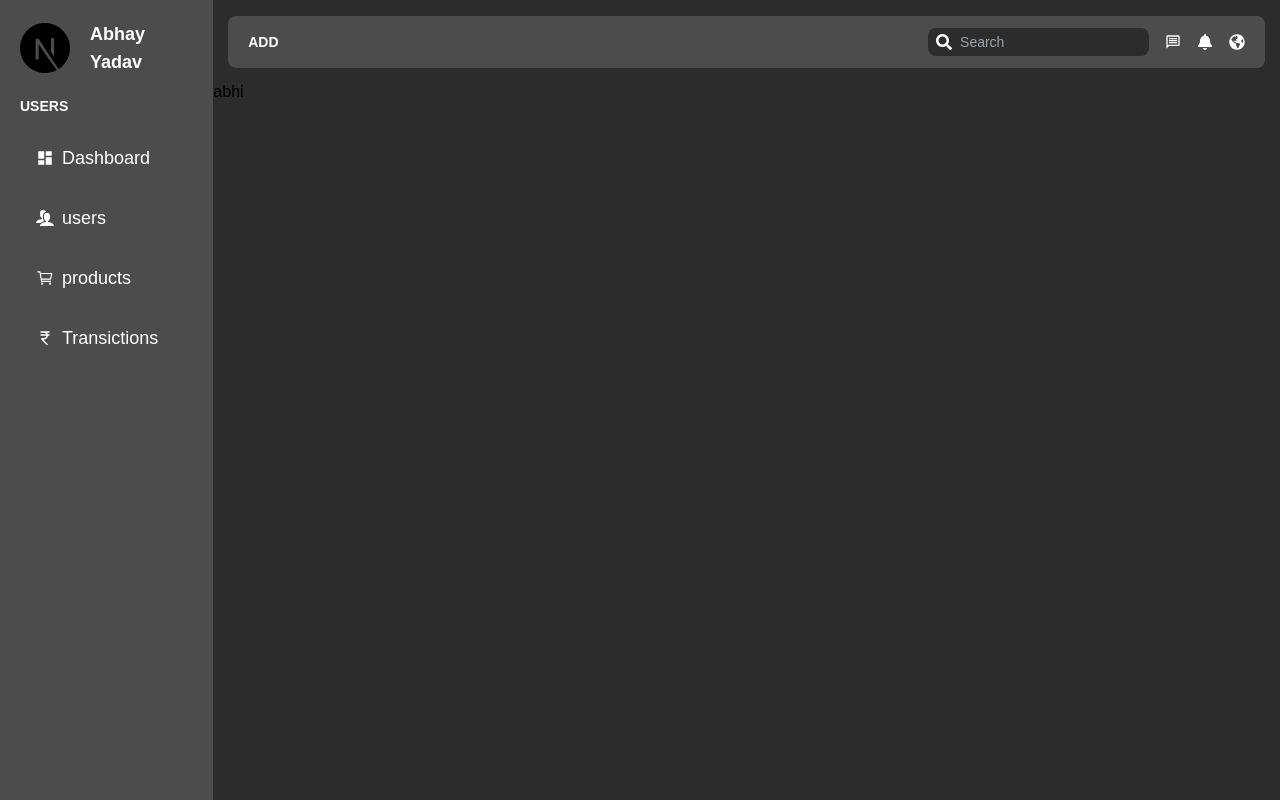
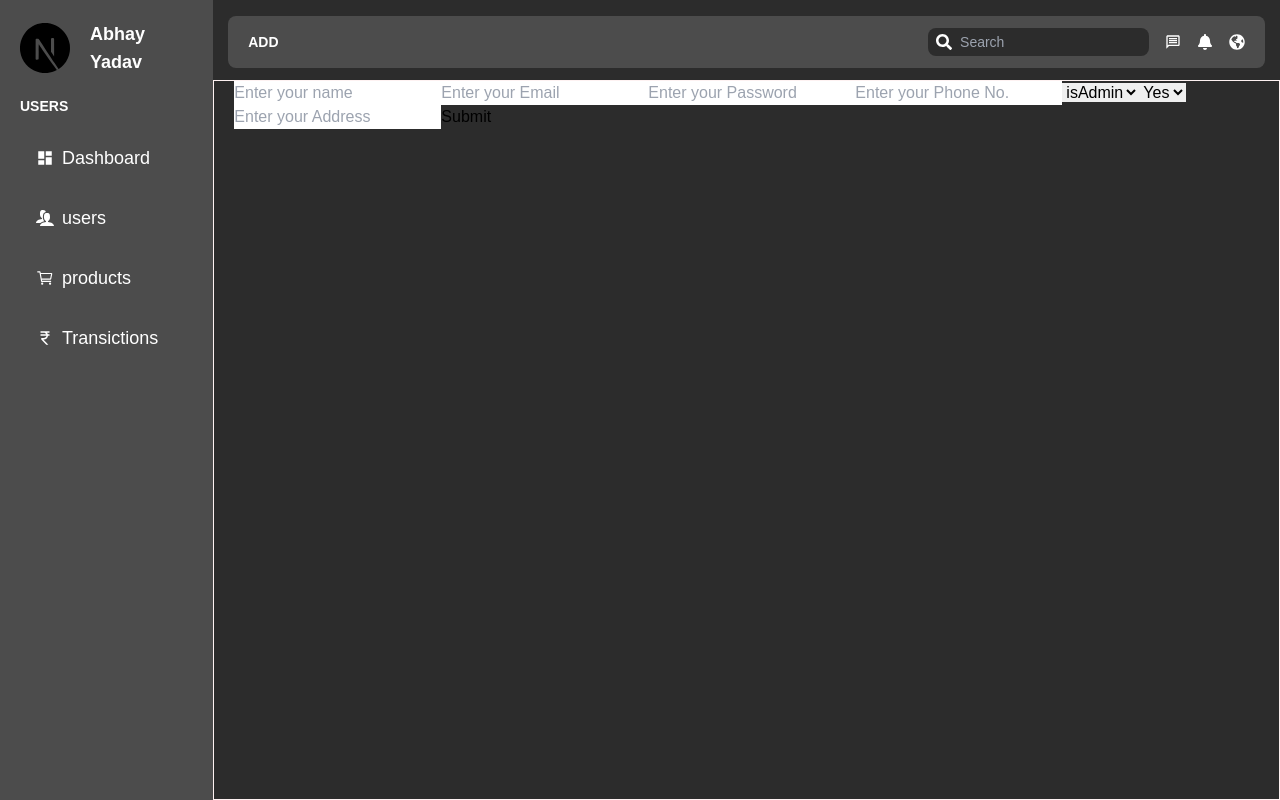
Before and after one commit to Abhay-yadav966/Admin_Dashboard-Next.js, a Next.js app: page /dashboard/users/add in a window 1280 px wide. Built offline with nearby package versions, Linux system fonts and the light colour scheme.

Commit message:
Add new user Done!

```diff
--- a/app/dashboard/users/add/page.js
+++ b/app/dashboard/users/add/page.js
@@ -1,9 +1,76 @@
-import React from 'react'
+'use client'
+import { useForm } from "react-hook-form";
 
 const addUserPage = () => {
+
+    const {
+        register,
+        handleSubmit,
+        formState:{errors}
+    } = useForm();
+
   return (
-    <div>
-        abhi
+    <div className="border border-red-50 px-5 overflow-auto min-h-full w-full" >
+        <form className="" >
+            {/* username */}
+            <input
+                type="text"
+                placeholder="Enter your name"
+                {...register("name", {required:true})}
+            />
+
+            {/* email */}
+            <input
+                type="email"
+                placeholder="Enter your Email"
+                {...register("email", {required:true})}
+            />
+
+            {/* Password */}
+            <input
+                type="password"
+                placeholder="Enter your Password"
+                {...register("password", {required:true})}
+            />
+
+            {/* Phone No. */}
+            <input
+                type="text"
+                placeholder="Enter your Phone No."
+                {...register("phone", {required:true})}
+            />
+
+            {/* Admin DropDown */}
+            <select
+                {...register("isAdmin",{required:true})}
+            >
+                <option value="true">isAdmin</option>
+                <option value="true">Yes</option>
+                <option value="false">No</option>
+            </select>
+
+            {/* Active Dropdown */}
+            <select
+                {...register("active", {required:true})}
+            >
+                <option value="true">Yes</option>
+                <option value="false">No</option>
+            </select>
+
+            {/* address */}
+            <input
+                type="text"
+                placeholder="Enter your Address"
+                {...register("address", {required:true})}
+            />
+
+            {/* button */}
+            <button
+                className=""
+            >
+                Submit
+            </button>
+        </form>
     </div>
   )
 }
--- a/package.json
+++ b/package.json
@@ -12,6 +12,7 @@
     "next": "14.2.3",
     "react": "^18",
     "react-dom": "^18",
+    "react-hook-form": "^7.51.5",
     "react-icons": "^5.2.1",
     "react-super-responsive-table": "^5.2.3"
   },
```
Also changed, not shown: 1 other file (tests, documents, lock files or other folders).
